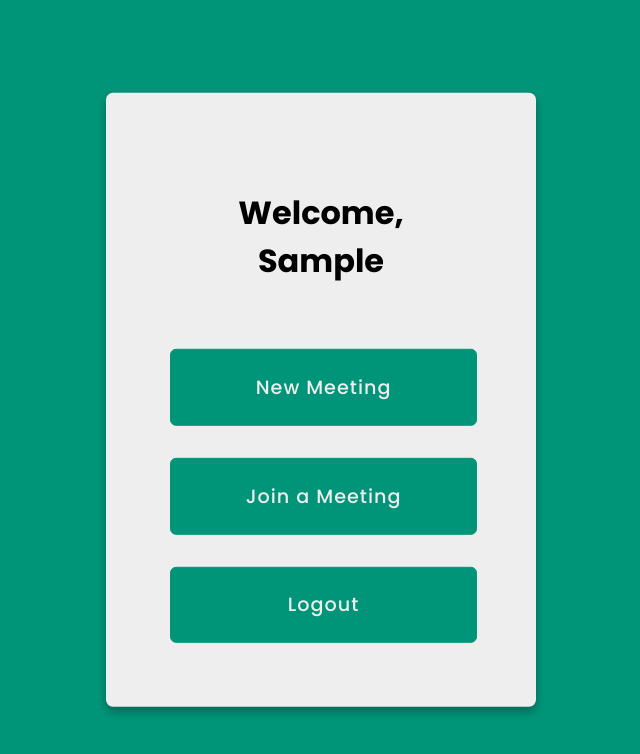
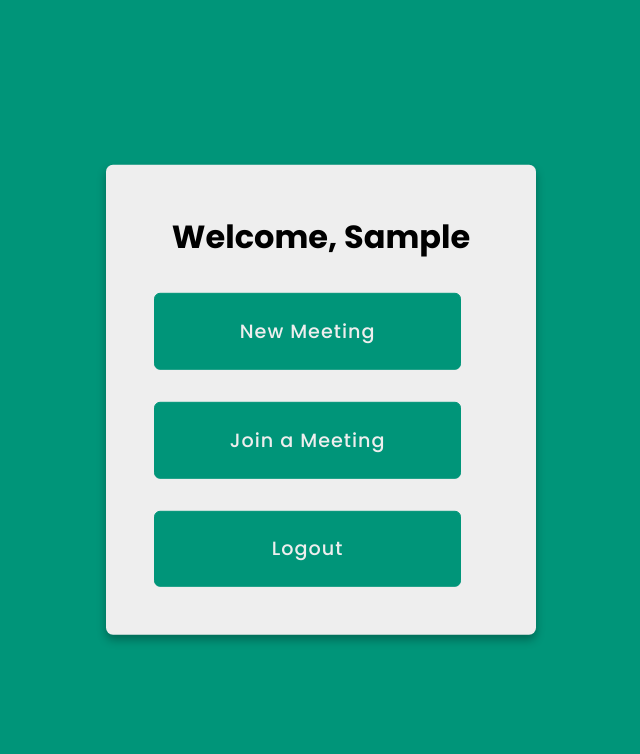
Before and after one commit to ARamosCaio/videocall_app, a Django app: page /dashboard/ in a window 1280 px wide. Shown: the top 754 px of the page, without its empty margins (319-959 px from the left). Run offline with Django 4.2, Linux system fonts and the light colour scheme; the visitor is signed in with stand-in values (Sample User, id 1).

Commit message:
fix: changed dashboard h1 margin

```diff
--- a/video_conference/videoconf_app/static/css/style.css
+++ b/video_conference/videoconf_app/static/css/style.css
@@ -92,13 +92,14 @@ body{
 }
 
 .dashboard{
-  padding: 2em;
+  padding: 1em;
 }
 
 .dashboard h1{
   text-align: center;
-  margin: 2em;
+  margin: 2rem;
 }
+
 .dashboard a{
   display: flex;
   height: 4em;
```
